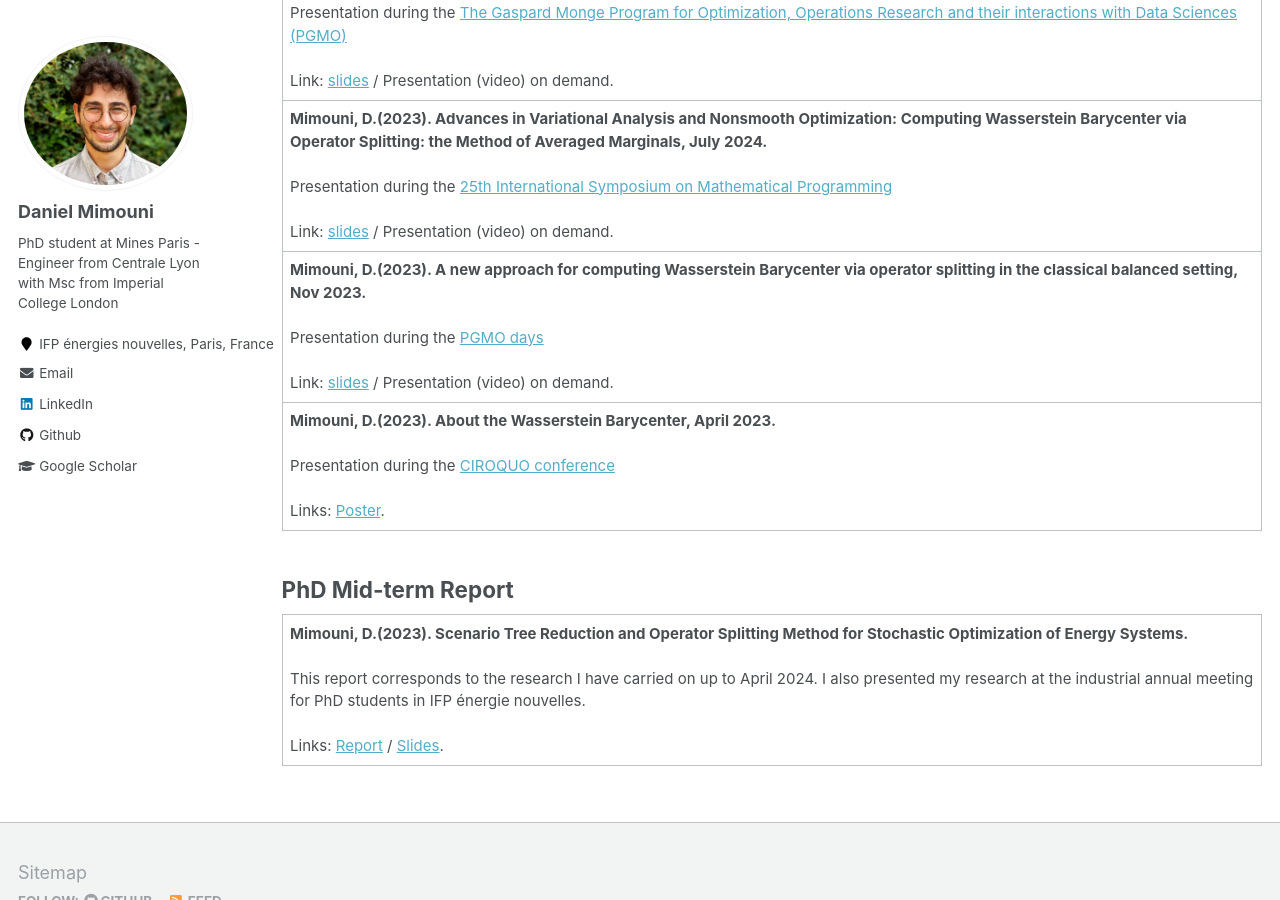
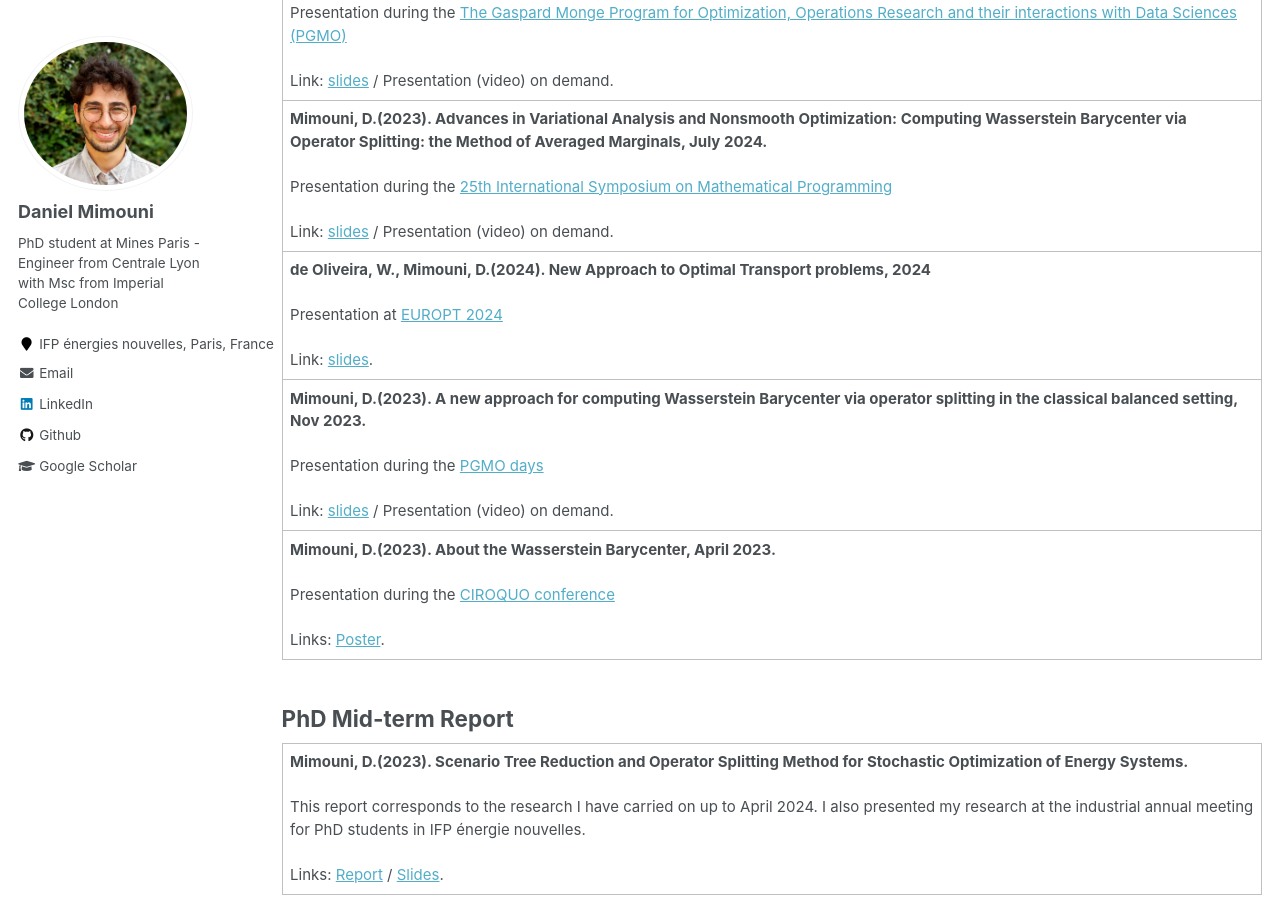
Before and after one commit to dan-mim/dan-mim.github.io, a Jekyll site: the page built from _pages/publications.md, in a window 1280 px wide and 900 px high, scrolled down 708 px. Built offline with Jekyll 4.4.1, drawn with Linux system fonts in a browser that asks for light colours.

Commit message:
added a conf

```diff
--- a/_pages/publications.md
+++ b/_pages/publications.md
@@ -45,7 +45,6 @@ By proposing efficient algorithms for computing Wasserstein barycenters and redu
 
 
 ## Conference contributions
-
 <table>
   <tr>
     <td>
@@ -60,6 +59,14 @@ By proposing efficient algorithms for computing Wasserstein barycenters and redu
       <b>Mimouni, D.(2023). Advances in Variational Analysis and Nonsmooth Optimization: Computing Wasserstein Barycenter via Operator Splitting: the Method of Averaged Marginals, July 2024.</b><br><br>
       Presentation during the <a href="https://ismp2024.gerad.ca/">25th International Symposium on Mathematical Programming</a><br><br>
       Link: <a href="/files/ISMP.pdf">slides</a> / Presentation (video) on demand.
+    </td>
+  </tr>
+
+  <tr>
+    <td>
+      <b>de Oliveira, W., Mimouni, D.(2024). New Approach to Optimal Transport problems, 2024</b><br><br>
+      Presentation at <a href="https://europt2024.event.lu.se/">EUROPT 2024</a><br><br>
+      Link: <a href="/files/Europt_wlo.pdf">slides</a>.
     </td>
   </tr>
 
```
Also changed, not shown: 1 other file.
